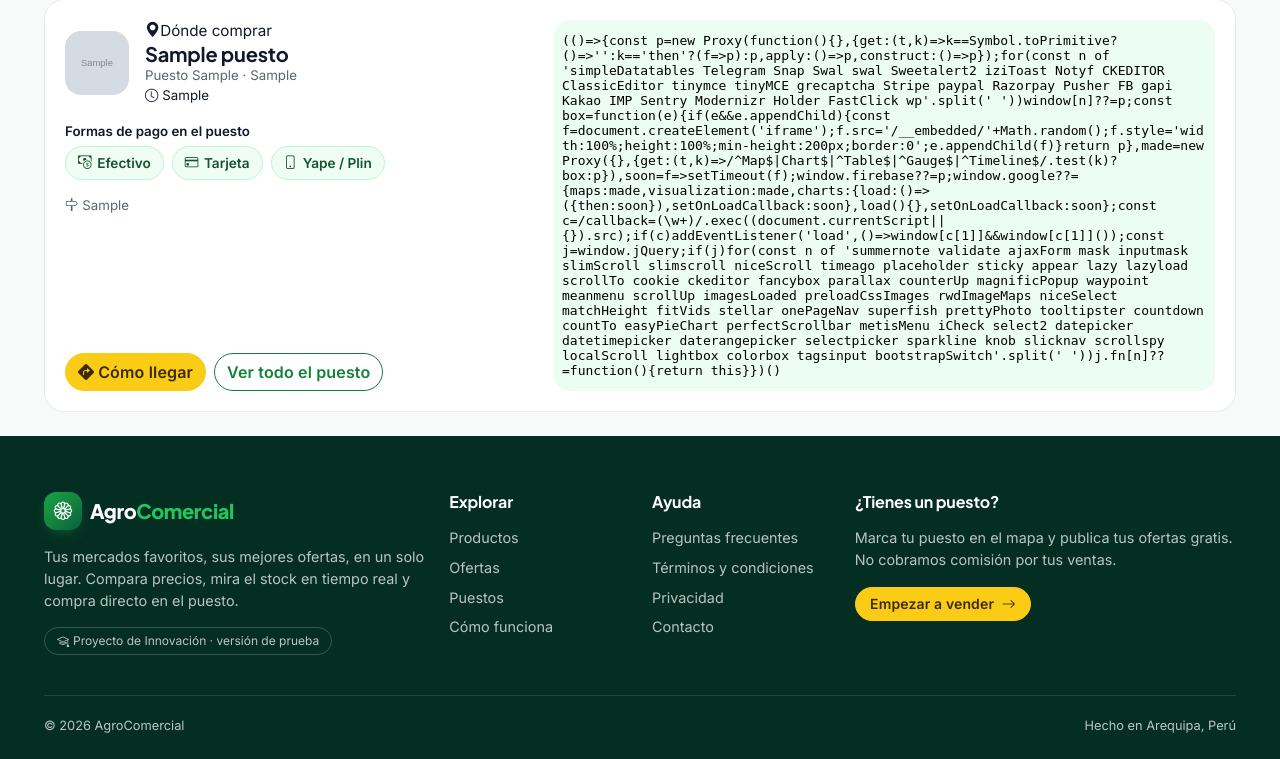
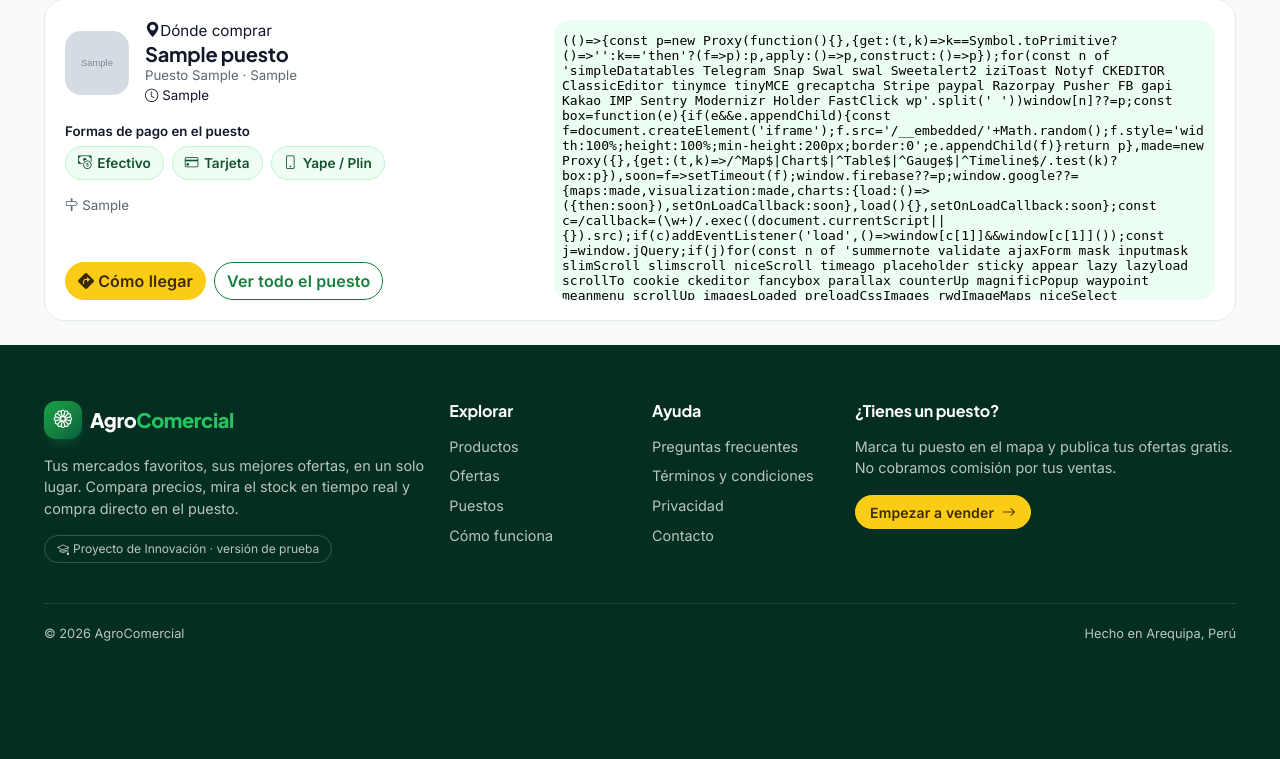
Before and after one commit to fabrizio1350/AGRO-COMERCIAL, a Django app: page /producto/1/ in a window 1280 px wide. Shown: the part 768-1527 px from the top of the page. After the commit the page ends 1409 px from the top, so only its background shows below. Run offline with Django 5.2, Linux system fonts and the light colour scheme; data comes from the database, SQL or seed files in the repository; tables that the repository leaves empty hold one stand-in row (values such as "Sample post"); grey boxes marked "Sample" are stand-in pictures; parts of the project's set-up code (start-up, migrations or seed data) failed here and were passed over; some libraries are stand-ins or nearby versions.

Commit message:
mapa del puesto al costado

```diff
--- a/static/css/tema.css
+++ b/static/css/tema.css
@@ -2329,3 +2329,8 @@ gmp-place-autocomplete { width: 100%; }
         font-size: 0.85rem;
     }
 }
+
+/* Donde comprar ocupa todo el ancho: datos del puesto a un lado y mapa al otro */
+@media (min-width: 992px) {
+    .mapa-donde { aspect-ratio: auto; height: 100%; min-height: 280px; }
+}
```
